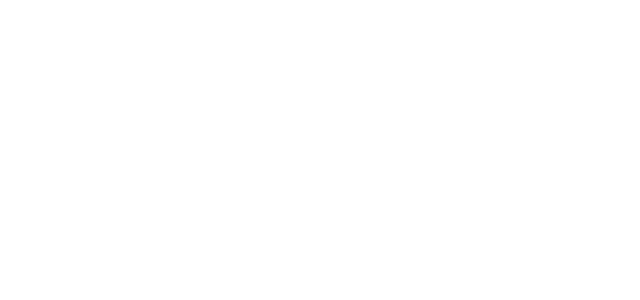
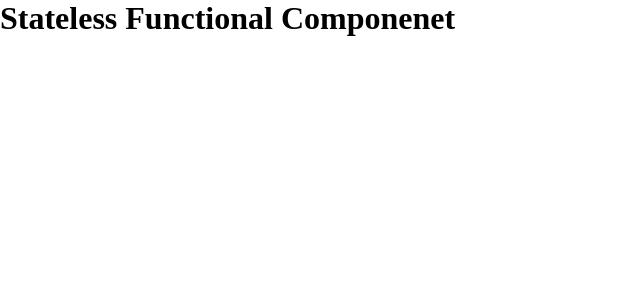
Before and after one commit to divyanshchahar/notes_react, a React (Create React App) app in the folder code/: page / in a window 1280 px wide. Shown: the top 300 px of the page, without its empty margins (0-640 px from the left). Built offline with nearby package versions, Linux system fonts and the light colour scheme.

Commit message:
added code for stateless functional components

```diff
--- a/code/src/App.js
+++ b/code/src/App.js
@@ -1,7 +1,12 @@
+import StateFunctionalComponenet from "./components/01_stateless_functional_componene";
 import "./index.css";
 
 function App() {
-  return <></>;
+  return (
+    <>
+      <StateFunctionalComponenet />
+    </>
+  );
 }
 
 export default App;
--- /dev/null
+++ b/code/src/components/01_stateless_functional_componene.js
@@ -0,0 +1,7 @@
+import React from "react";
+
+function StateFunctionalComponenet() {
+  return <h1>Stateless Functional Componenet</h1>;
+}
+
+export default StateFunctionalComponenet;
--- a/code/src/index.css
+++ b/code/src/index.css
@@ -1,13 +1,5 @@
-body {
-  margin: 0;
-  font-family: -apple-system, BlinkMacSystemFont, 'Segoe UI', 'Roboto', 'Oxygen',
-    'Ubuntu', 'Cantarell', 'Fira Sans', 'Droid Sans', 'Helvetica Neue',
-    sans-serif;
-  -webkit-font-smoothing: antialiased;
-  -moz-osx-font-smoothing: grayscale;
+* {
+  box-sizing: border-box;
+  padding: 0px;
+  margin: 0px;
 }
-
-code {
-  font-family: source-code-pro, Menlo, Monaco, Consolas, 'Courier New',
-    monospace;
-}
```
